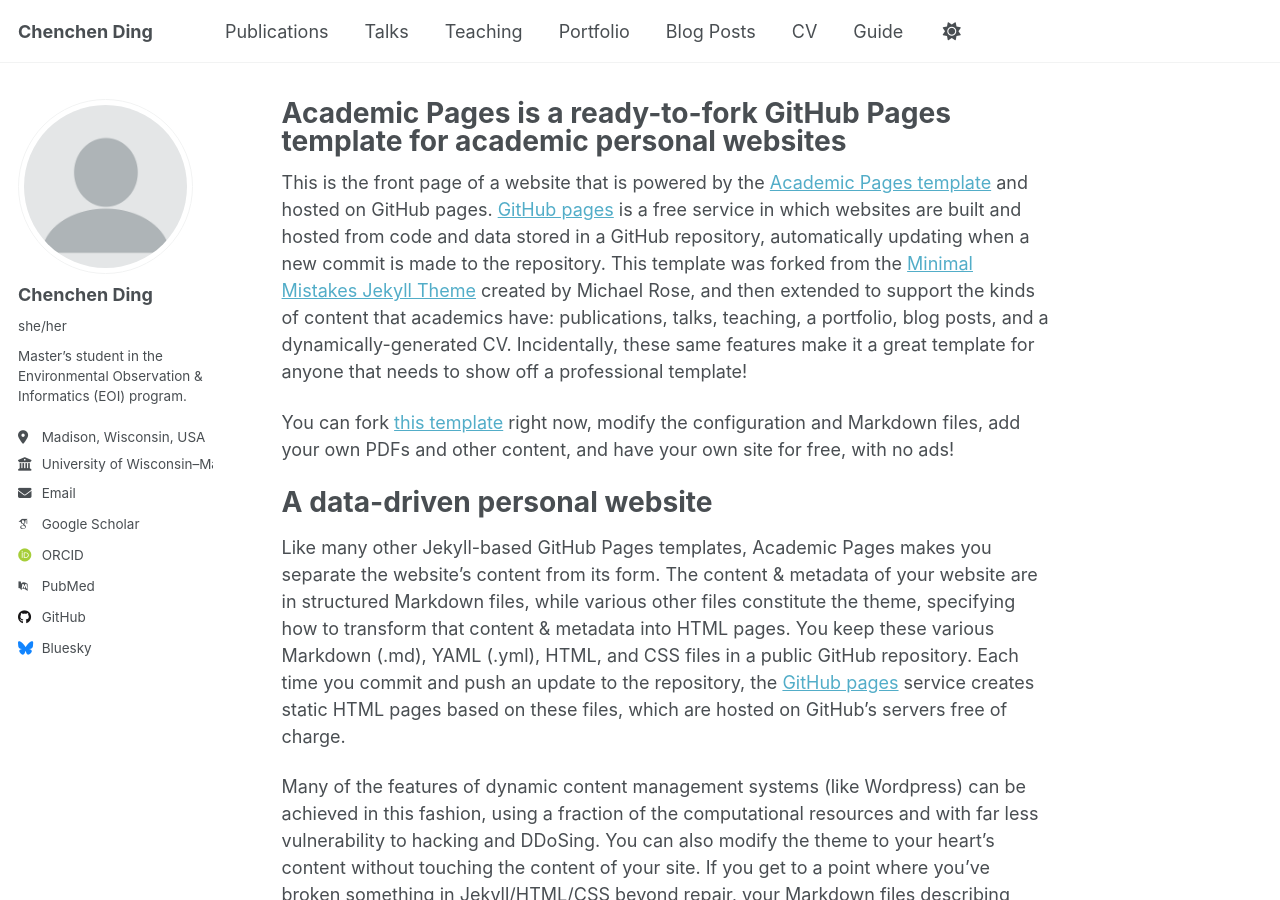
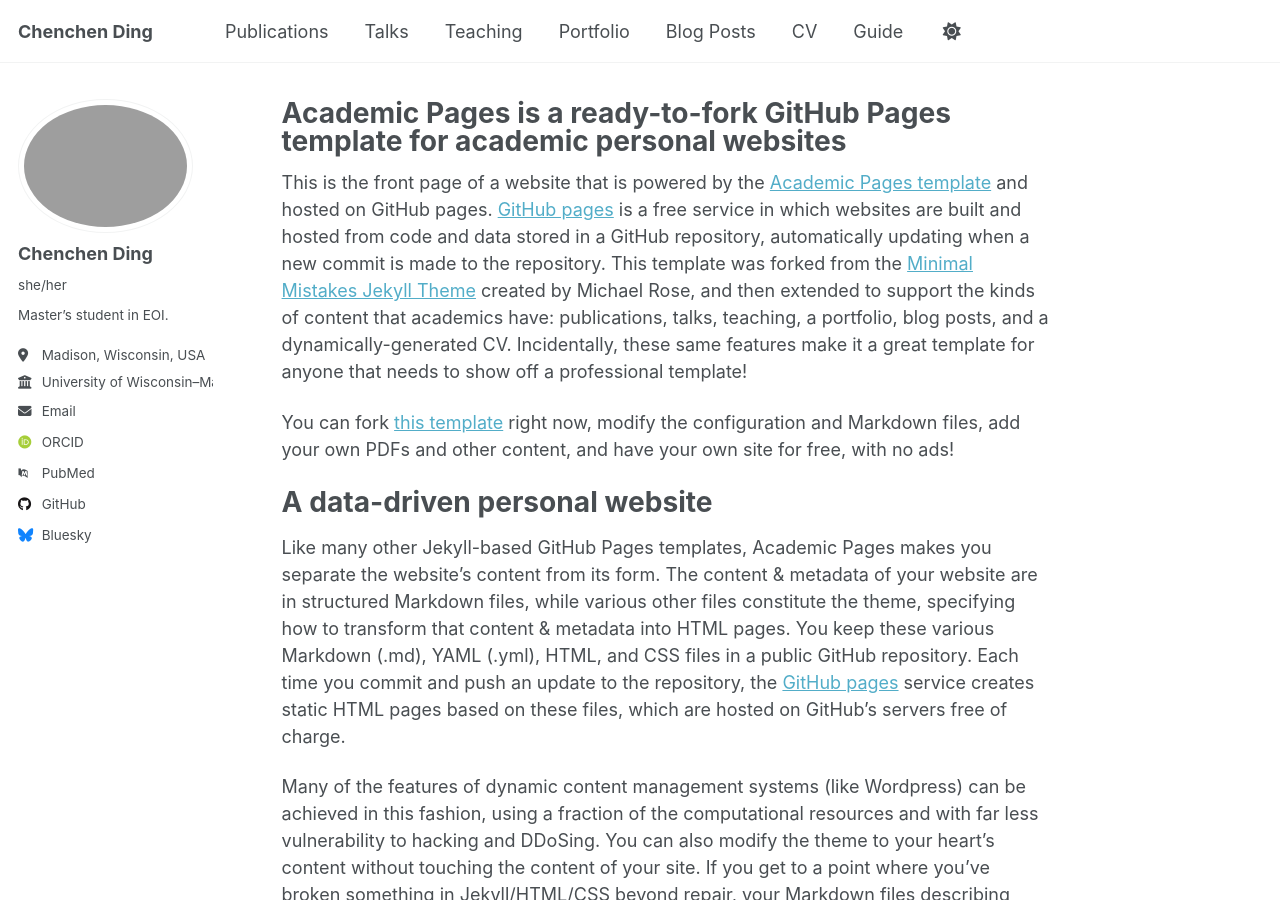
Before and after one commit to DCC0329/ChenchenDing.github.io, a Jekyll site: the page built from _pages/about.md, in a window 1280 px wide and 900 px high. Built offline with Jekyll 4.4.1, drawn with Linux system fonts in a browser that asks for light colours; some web fonts are replaced; a script that is not in the unit is left out.

Commit message:
Update _config.yml

```diff
--- a/_config.yml
+++ b/_config.yml
@@ -23,10 +23,10 @@ repository               : "academicpages/academicpages.github.io"
 #               Additional customization can be done by editing /_includes/author-profile.html
 author:
   # Biographic information
-  avatar           : "profile.png"
+  avatar           : "HapiGo_2025-11-18_00.24.03.png"
   name             : "Chenchen  Ding"
   pronouns         : "she/her"
-  bio              : "Master’s student in the Environmental Observation & Informatics (EOI) program."
+  bio              : "Master’s student in EOI."
   location         : "Madison, Wisconsin, USA"
   employer         : "University of Wisconsin–Madison"
   uri              : # URL
@@ -35,7 +35,7 @@ author:
   # Academic websites
   academia         : # URL
   arxiv            : # URL - Update with the correct link to your profile
-  googlescholar    : "https://scholar.google.com/citations?user=PS_CX0AAAAAJ"
+  googlescholar    :
   inspire-hep      : # URL
   impactstory      : # URL
   orcid            : "https://orcid.org/yourorcidurl"
```
